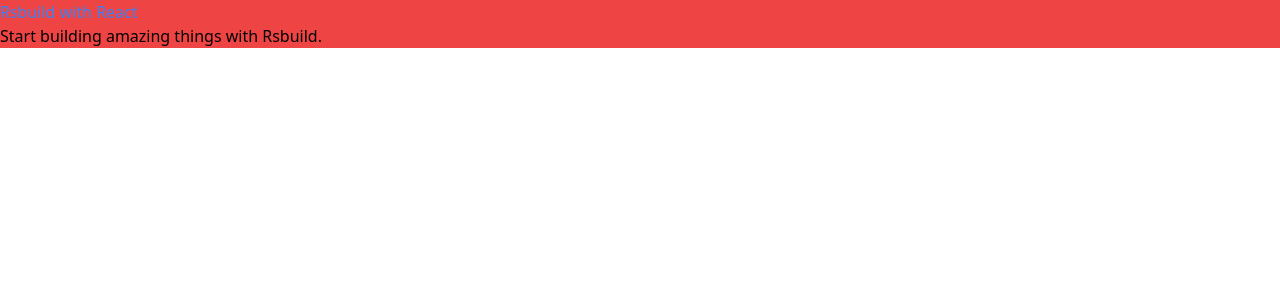
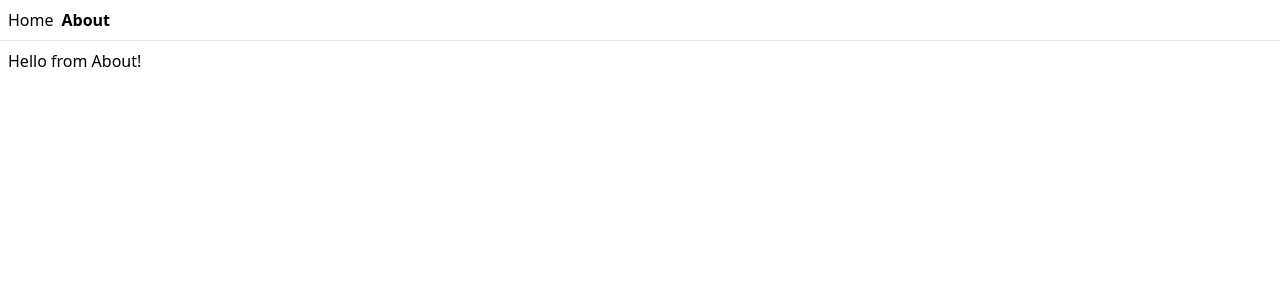
Before and after one commit to nrmnqdds/qudstack, a React app: page /about in a window 1280 px wide. Shown: the top 300 px of the page. Built offline with nearby package versions, Linux system fonts and the light colour scheme; the HTML template or start-up script is replaced by a standard one.

Commit message:
:sparkles: added tanstack router

```diff
--- a/package.json
+++ b/package.json
@@ -8,6 +8,7 @@
 		"preview": "rsbuild preview"
 	},
 	"dependencies": {
+		"@tanstack/react-router": "^1.43.12",
 		"react": "^18.3.1",
 		"react-dom": "^18.3.1"
 	},
@@ -17,6 +18,7 @@
 		"@rsbuild/plugin-node-polyfill": "^1.0.1",
 		"@rsbuild/plugin-react": "1.0.0-alpha.4",
 		"@rsbuild/plugin-type-check": "1.0.0-alpha.4",
+		"@tanstack/router-plugin": "^1.43.12",
 		"@types/node": "^20.14.10",
 		"@types/react": "^18.3.3",
 		"@types/react-dom": "^18.3.0",
--- a/rspack.config.ts
+++ b/rspack.config.ts
@@ -1,4 +1,8 @@
+//@ts-ignore
+import { TanStackRouterRspack } from "@tanstack/router-plugin/rspack";
+
 module.exports = {
+  plugins: [TanStackRouterRspack()],
   module: {
     rules: [
       {
--- a/src/App.tsx
+++ b/src/App.tsx
@@ -1,10 +1,21 @@
+import { RouterProvider, createRouter } from "@tanstack/react-router";
+
+import { routeTree } from "./routeTree.gen";
+
+// Set up a Router instance
+const router = createRouter({
+  routeTree,
+  defaultPreload: "intent",
+});
+
+// Register things for typesafety
+declare module "@tanstack/react-router" {
+  interface Register {
+    router: typeof router;
+  }
+}
 const App = () => {
-	return (
-		<div className="bg-red-500">
-			<h1 className="text-blue-500">Rsbuild with React</h1>
-			<p>Start building amazing things with Rsbuild.</p>
-		</div>
-	);
+  return <RouterProvider router={router} />;
 };
 
 export default App;
--- a/src/env.d.ts
+++ b/src/env.d.ts
@@ -1 +1,10 @@
 /// <reference types="@rsbuild/core/types" />
+
+// CSS
+declare module "*.css" {
+  /**
+   * @deprecated Use `import style from './style.css?inline'` instead.
+   */
+  const css: string;
+  export default css;
+}
--- a/src/index.tsx
+++ b/src/index.tsx
@@ -1,9 +1,10 @@
 import React from "react";
 import ReactDOM from "react-dom/client";
-import App from "./App";
+import App from "./app";
 import "./index.css";
 
 const rootEl = document.getElementById("root");
+
 if (rootEl) {
   const root = ReactDOM.createRoot(rootEl);
   root.render(
--- /dev/null
+++ b/src/routeTree.gen.ts
@@ -0,0 +1,82 @@
+/* prettier-ignore-start */
+
+/* eslint-disable */
+
+// @ts-nocheck
+
+// noinspection JSUnusedGlobalSymbols
+
+// This file is auto-generated by TanStack Router
+
+import { createFileRoute } from '@tanstack/react-router'
+
+// Import Routes
+
+import { Route as rootRoute } from './routes/__root'
+
+// Create Virtual Routes
+
+const AboutLazyImport = createFileRoute('/about')()
+const IndexLazyImport = createFileRoute('/')()
+
+// Create/Update Routes
+
+const AboutLazyRoute = AboutLazyImport.update({
+  path: '/about',
+  getParentRoute: () => rootRoute,
+} as any).lazy(() => import('./routes/about.lazy').then((d) => d.Route))
+
+const IndexLazyRoute = IndexLazyImport.update({
+  path: '/',
+  getParentRoute: () => rootRoute,
+} as any).lazy(() => import('./routes/index.lazy').then((d) => d.Route))
+
+// Populate the FileRoutesByPath interface
+
+declare module '@tanstack/react-router' {
+  interface FileRoutesByPath {
+    '/': {
+      id: '/'
+      path: '/'
+      fullPath: '/'
+      preLoaderRoute: typeof IndexLazyImport
+      parentRoute: typeof rootRoute
+    }
+    '/about': {
+      id: '/about'
+      path: '/about'
+      fullPath: '/about'
+      preLoaderRoute: typeof AboutLazyImport
+      parentRoute: typeof rootRoute
+    }
+  }
+}
+
+// Create and export the route tree
+
+export const routeTree = rootRoute.addChildren({
+  IndexLazyRoute,
+  AboutLazyRoute,
+})
+
+/* prettier-ignore-end */
+
+/* ROUTE_MANIFEST_START
+{
+  "routes": {
+    "__root__": {
+      "filePath": "__root.tsx",
+      "children": [
+        "/",
+        "/about"
+      ]
+    },
+    "/": {
+      "filePath": "index.lazy.tsx"
+    },
+    "/about": {
+      "filePath": "about.lazy.tsx"
+    }
+  }
+}
+ROUTE_MANIFEST_END */
--- /dev/null
+++ b/src/routes/__root.tsx
@@ -0,0 +1,18 @@
+import { Link, Outlet, createRootRoute } from "@tanstack/react-router";
+
+export const Route = createRootRoute({
+  component: () => (
+    <>
+      <div className="p-2 flex gap-2">
+        <Link to="/" className="[&.active]:font-bold">
+          Home
+        </Link>{" "}
+        <Link to="/about" className="[&.active]:font-bold">
+          About
+        </Link>
+      </div>
+      <hr />
+      <Outlet />
+    </>
+  ),
+});
--- /dev/null
+++ b/src/routes/about.lazy.tsx
@@ -0,0 +1,9 @@
+import { createLazyFileRoute } from "@tanstack/react-router";
+
+export const Route = createLazyFileRoute("/about")({
+  component: About,
+});
+
+function About() {
+  return <div className="p-2">Hello from About!</div>;
+}
--- /dev/null
+++ b/src/routes/index.lazy.tsx
@@ -0,0 +1,13 @@
+import { createLazyFileRoute } from "@tanstack/react-router";
+
+export const Route = createLazyFileRoute("/")({
+  component: Index,
+});
+
+function Index() {
+  return (
+    <div className="">
+      <h3 className="text-red-500">Welcome Home!</h3>
+    </div>
+  );
+}
--- /dev/null
+++ b/tsr.config.json
@@ -0,0 +1,4 @@
+{
+	"routesDirectory": "./src/routes",
+	"generatedRouteTree": "./src/routeTree.gen.ts"
+}
```
Also changed, not shown: tailwind.config.js (+5 -5 lines), rsbuild.config.ts (indentation only), 1 other file (tests, documents, lock files or other folders). Lines whose indentation alone changed are shown as unchanged.
